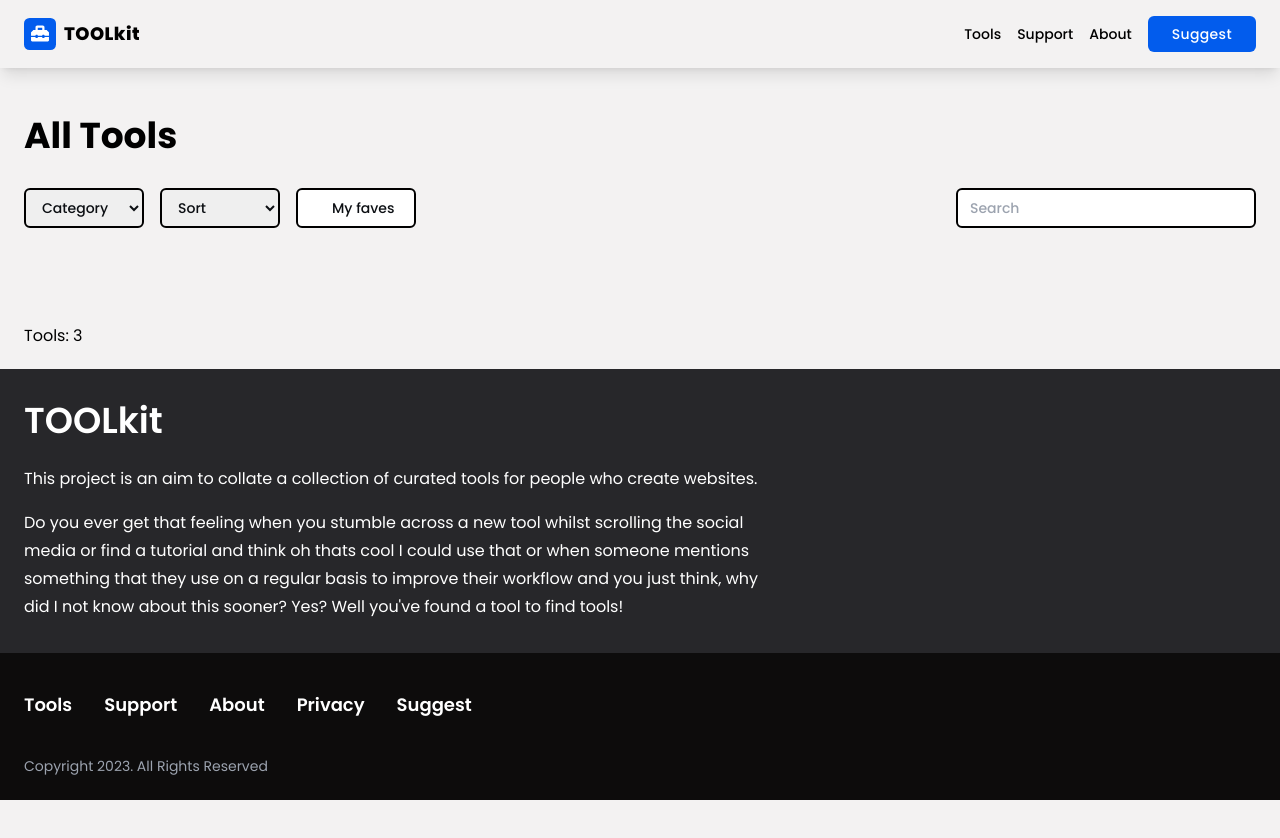
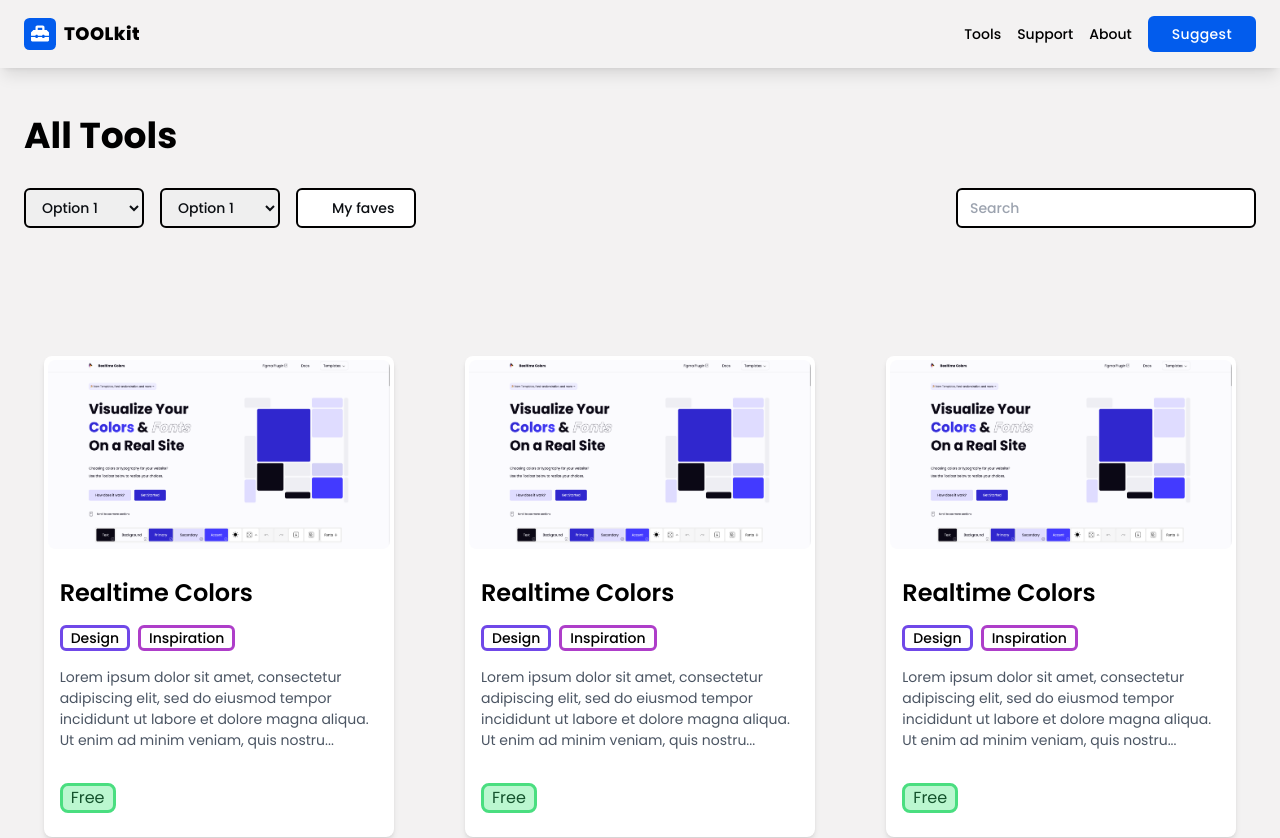
Before and after one commit to joshewah/toolkit, a React (Vite) app: page /tools in a window 1280 px wide. Shown: the top 838 px of the page. Before the commit the page ends 800 px from the top, so only its background shows below. Built offline with nearby package versions, Linux system fonts and the light colour scheme; some icons are missing.

Commit message:
Added card initial card styles
This is still a WIP

```diff
--- a/src/App.jsx
+++ b/src/App.jsx
@@ -6,6 +6,7 @@
 import About from "./pages/About"
 import Suggest from "./pages/Suggest"
 import Privacy from "./pages/Privacy"
+import ToolDetails from "./pages/ToolDetails"
 import {
   FaRobot,
   FaFlask,
@@ -107,7 +108,10 @@
         <Routes>
           <Route path="/" element={<Layout />}>
             <Route index element={<Landing tags={TAGS} />} />
-            <Route path="tools" element={<Tools tags={TAGS} />} />
+            <Route path="tools">
+              <Route index element={<Tools tags={TAGS} />} />
+              <Route path=":id" element={<ToolDetails />} />
+            </Route>
             <Route path="support" element={<Support />} />
             <Route path="about" element={<About />} />
             <Route path="suggest" element={<Suggest />} />
--- /dev/null
+++ b/src/components/Card.jsx
@@ -0,0 +1,79 @@
+import React from "react"
+import { Link, useSearchParams } from "react-router-dom"
+import preview from "../assets/preview-template.png"
+
+const Card = ({ tool, tags }) => {
+  const [searchParams, setSearchParams] = useSearchParams()
+
+  // TODO make it so this applies when only the category tag is hovered
+  const handleTagOutlineStyle = (category) => {
+    const [tagStyles] = tags.filter((tag) => {
+      return tag.category.toLowerCase() === category
+    })
+    const styles = {
+      borderStyle: "solid",
+      borderWidth: "3px",
+      borderColor: `${tagStyles.backgroundColor}`,
+    }
+    return styles
+  }
+
+  handleTagOutlineStyle("design")
+
+  const addSearchParams = (e, key, value) => {
+    e.preventDefault()
+    e.stopPropagation()
+    const newParams = new URLSearchParams(searchParams)
+    newParams.set(key, value)
+    setSearchParams(newParams)
+  }
+
+  return (
+    <Link
+      to={`${tool.id}`}
+      key={tool.title}
+      className="block max-w-[350px] overflow-hidden rounded-lg bg-white shadow-md transition-all hover:-translate-y-2 hover:scale-[1.01] hover:shadow-2xl"
+    >
+      <div>
+        <img
+          src={preview}
+          alt={`Preview image of the site ${tool.title}`}
+          className="aspect-video w-full rounded-xl border-4 border-white"
+        />
+        <div className="px-4 py-6">
+          <p className="mb-4 text-2xl font-semibold">{tool.title}</p>
+          {tool.category.length ? (
+            <div className="mb-4 flex flex-wrap gap-2 text-sm font-medium">
+              {tool.category.map((category) => (
+                <button
+                  key={category}
+                  onClick={(e) => addSearchParams(e, "category", category)}
+                  className="rounded-md px-2"
+                  style={handleTagOutlineStyle(category)}
+                >
+                  {category[0].toUpperCase() + category.slice(1)}
+                </button>
+              ))}
+            </div>
+          ) : null}
+          <p className="mb-8 text-sm leading-normal text-gray-600">
+            {tool.description.length > 40
+              ? `${tool.description.slice(0, 160)}...`
+              : tool.description}
+          </p>
+          <div className="flex justify-between">
+            <button
+              key={tool.id}
+              className="rounded-2 rounded-lg border-[3px] border-green-400 bg-green-200 px-2 text-green-900"
+              onClick={(e) => addSearchParams(e, "cost", tool.cost)}
+            >
+              {tool.cost}
+            </button>
+          </div>
+        </div>
+      </div>
+    </Link>
+  )
+}
+
+export default Card
--- a/src/components/ToolsNav.jsx
+++ b/src/components/ToolsNav.jsx
@@ -11,19 +11,19 @@
   return (
     <nav className="flex flex-wrap items-center justify-between">
       <div className="flex flex-wrap gap-4">
-        <select className="text-text-dark min-h-[40px] min-w-[120px] rounded-md border-2 border-black px-3 py-1 text-sm font-medium">
-          <option disabled selected value="here">
+        <select className="min-h-[40px] min-w-[120px] rounded-md border-2 border-black px-3 py-1 text-sm font-medium text-text-dark">
+          <option disabled value="here">
             Category
           </option>
           <option value="Option 1">Option 1</option>
         </select>
-        <select className="text-text-dark min-h-[40px] min-w-[120px] rounded-md border-2 border-black px-3 py-1 text-sm font-medium">
-          <option disabled selected value="here">
+        <select className="min-h-[40px] min-w-[120px] rounded-md border-2 border-black px-3 py-1 text-sm font-medium text-text-dark">
+          <option disabled value="here">
             Sort
           </option>
           <option value="Option 1">Option 1</option>
         </select>
-        <button className=" text-text-dark flex min-h-[40px] min-w-[120px] items-center gap-2 rounded-md border-2 border-black bg-white px-3 py-1 text-sm font-medium">
+        <button className=" flex min-h-[40px] min-w-[120px] items-center gap-2 rounded-md border-2 border-black bg-white px-3 py-1 text-sm font-medium text-text-dark">
           <FaStar />
           My faves
         </button>
@@ -34,7 +34,7 @@
           placeholder="Search"
           value={search}
           onChange={handleFormChange}
-          className="text-text-dark min-h-[40px] min-w-[240px] rounded-md border-2 border-black bg-white px-3 py-1 text-sm font-medium"
+          className="min-h-[40px] min-w-[240px] rounded-md border-2 border-black bg-white px-3 py-1 text-sm font-medium text-text-dark"
         />
       </form>
     </nav>
--- /dev/null
+++ b/src/pages/ToolDetails.jsx
@@ -0,0 +1,11 @@
+import React from "react"
+
+const ToolDetails = ({ tool }) => {
+  return (
+    <main className="container flex-1">
+      <h1>Tool Details Page</h1>
+    </main>
+  )
+}
+
+export default ToolDetails
--- a/src/pages/Tools.jsx
+++ b/src/pages/Tools.jsx
@@ -1,6 +1,7 @@
 import { useState } from "react"
 import ToolsNav from "../components/ToolsNav"
-import { useSearchParams } from "react-router-dom"
+import { Link, useSearchParams } from "react-router-dom"
+import Card from "../components/Card"
 
 const Tools = ({ tags }) => {
   const [searchParams, setSearchParams] = useSearchParams()
@@ -8,6 +9,7 @@
   const [headerDetails] = tags.filter(
     (tag) => tag.category.toLowerCase() === queryCategory,
   )
+
   const styles = queryCategory
     ? {
         backgroundColor: headerDetails.backgroundColor,
@@ -15,7 +17,54 @@
       }
     : null
 
-  console.log(styles)
+  const allData = [
+    {
+      id: 1,
+      title: "Realtime Colors",
+      description:
+        "Lorem ipsum dolor sit amet, consectetur adipiscing elit, sed do eiusmod tempor incididunt ut labore et dolore magna aliqua. Ut enim ad minim veniam, quis nostrud exercitation ullamco laboris nisi ut aliquip ex ea commodo consequat. Duis aute irure dolor in reprehenderit in voluptate velit esse cillum dolore eu fugiat nulla pariatur. Excepteur sint occaecat cupidatat non proident, sunt in culpa qui officia deserunt mollit anim id est laborum.",
+      category: ["design", "inspiration"],
+      views: 123,
+      dateSubmitted: "21/2/2019",
+      dateAdded: "17/4/2019",
+      siteLink: "https://www.realtimecolors.com",
+      cost: "Free",
+      previewImage: "",
+      fullImage: "",
+    },
+    {
+      id: 2,
+      title: "Realtime Colors",
+      description:
+        "Lorem ipsum dolor sit amet, consectetur adipiscing elit, sed do eiusmod tempor incididunt ut labore et dolore magna aliqua. Ut enim ad minim veniam, quis nostrud exercitation ullamco laboris nisi ut aliquip ex ea commodo consequat. Duis aute irure dolor in reprehenderit in voluptate velit esse cillum dolore eu fugiat nulla pariatur. Excepteur sint occaecat cupidatat non proident, sunt in culpa qui officia deserunt mollit anim id est laborum.",
+      category: ["design", "inspiration"],
+      views: 123,
+      dateSubmitted: "21/2/2019",
+      dateAdded: "17/4/2019",
+      siteLink: "https://www.realtimecolors.com",
+      cost: "Free",
+      previewImage: "",
+      fullImage: "",
+    },
+    {
+      id: 3,
+      title: "Realtime Colors",
+      description:
+        "Lorem ipsum dolor sit amet, consectetur adipiscing elit, sed do eiusmod tempor incididunt ut labore et dolore magna aliqua. Ut enim ad minim veniam, quis nostrud exercitation ullamco laboris nisi ut aliquip ex ea commodo consequat. Duis aute irure dolor in reprehenderit in voluptate velit esse cillum dolore eu fugiat nulla pariatur. Excepteur sint occaecat cupidatat non proident, sunt in culpa qui officia deserunt mollit anim id est laborum.",
+      category: ["design", "inspiration"],
+      views: 123,
+      dateSubmitted: "21/2/2019",
+      dateAdded: "17/4/2019",
+      siteLink: "https://www.realtimecolors.com",
+      cost: "Free",
+      previewImage: "",
+      fullImage: "",
+    },
+  ]
+
+  const allTools = allData.map((tool) => (
+    <Card tool={tool} key={tool.id} tags={tags} />
+  ))
 
   return (
     <>
@@ -34,9 +83,9 @@
           <ToolsNav />
         </div>
       </header>
-      <main className={`flex flex-1`}>
-        <section className="container">
-          Tools: {Math.floor(Math.random() * 10) + 1}
+      <main className={`mb-20 mt-8 flex flex-1`}>
+        <section className="container flex flex-wrap justify-around gap-8">
+          {allTools}
         </section>
       </main>
     </>
```
Also changed, not shown: src/assets/preview-template.png (added).
